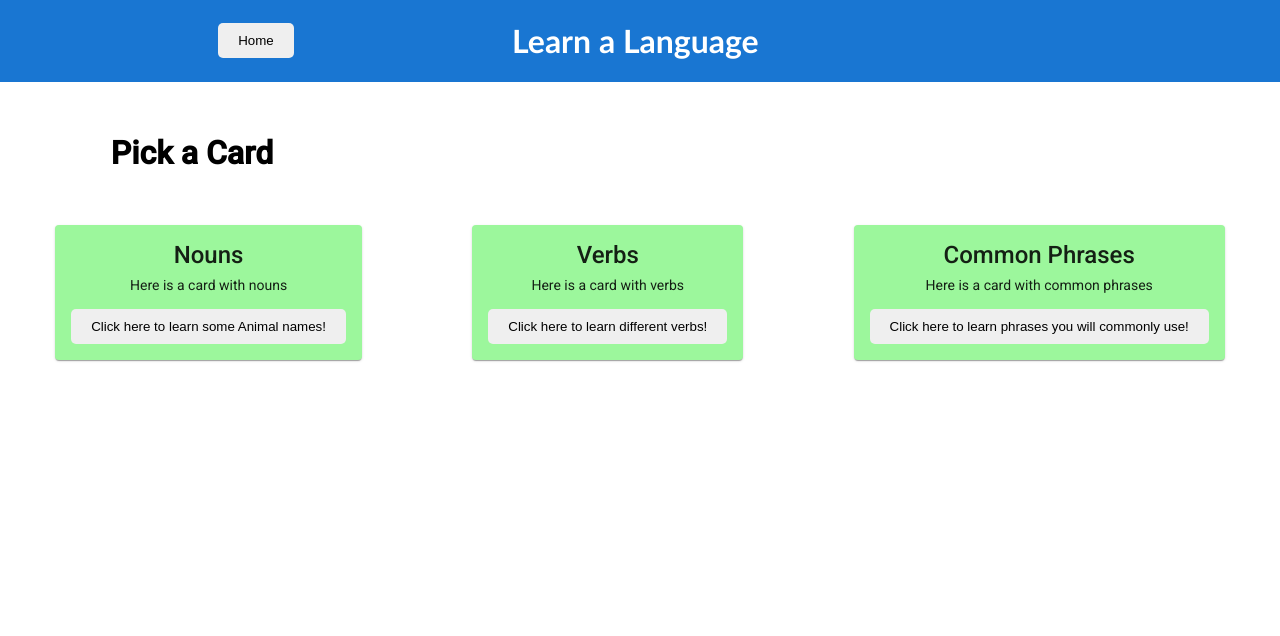
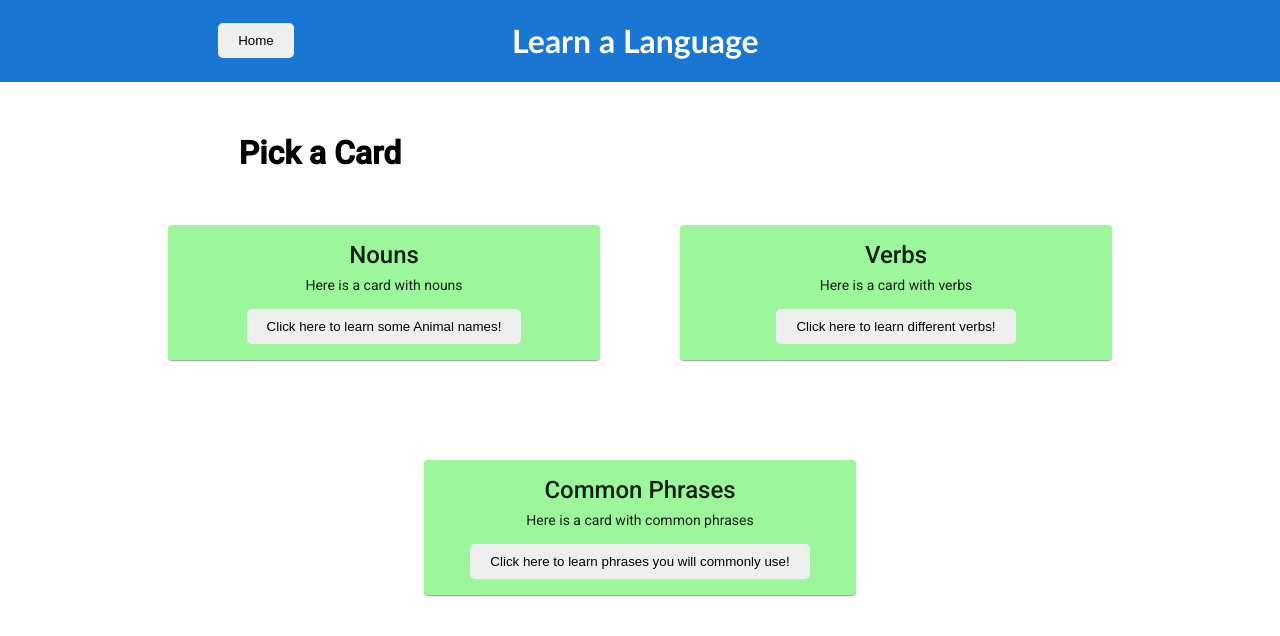
Before and after one commit to farshad-s/learn-a-lang, an Angular app: page /home/Urdu in a window 1280 px wide. Shown: the top 636 px of the page. Built offline with nearby package versions, Linux system fonts and the light colour scheme.

Commit message:
added flex wrap + other styles

```diff
--- a/src/app/urdu/urdu.component.css
+++ b/src/app/urdu/urdu.component.css
@@ -3,12 +3,20 @@
   justify-content: center;
   align-items: center;
   height: 100px;
-  max-width: 30%;
+  max-width: 40%;
+  margin-left: 5%;
+}
+
+.card-container {
+  display: flex;
+  justify-content: center;
 }
 
 .row {
   display: flex;
   justify-content: space-around;
+  flex-wrap: wrap;
+  width: 80%;
 }
 
 mat-card {
@@ -17,4 +25,5 @@ mat-card {
   flex-direction: column;
   align-items: center;
   background-color: rgb(156, 247, 156);
+  width: 400px;
 }
```
